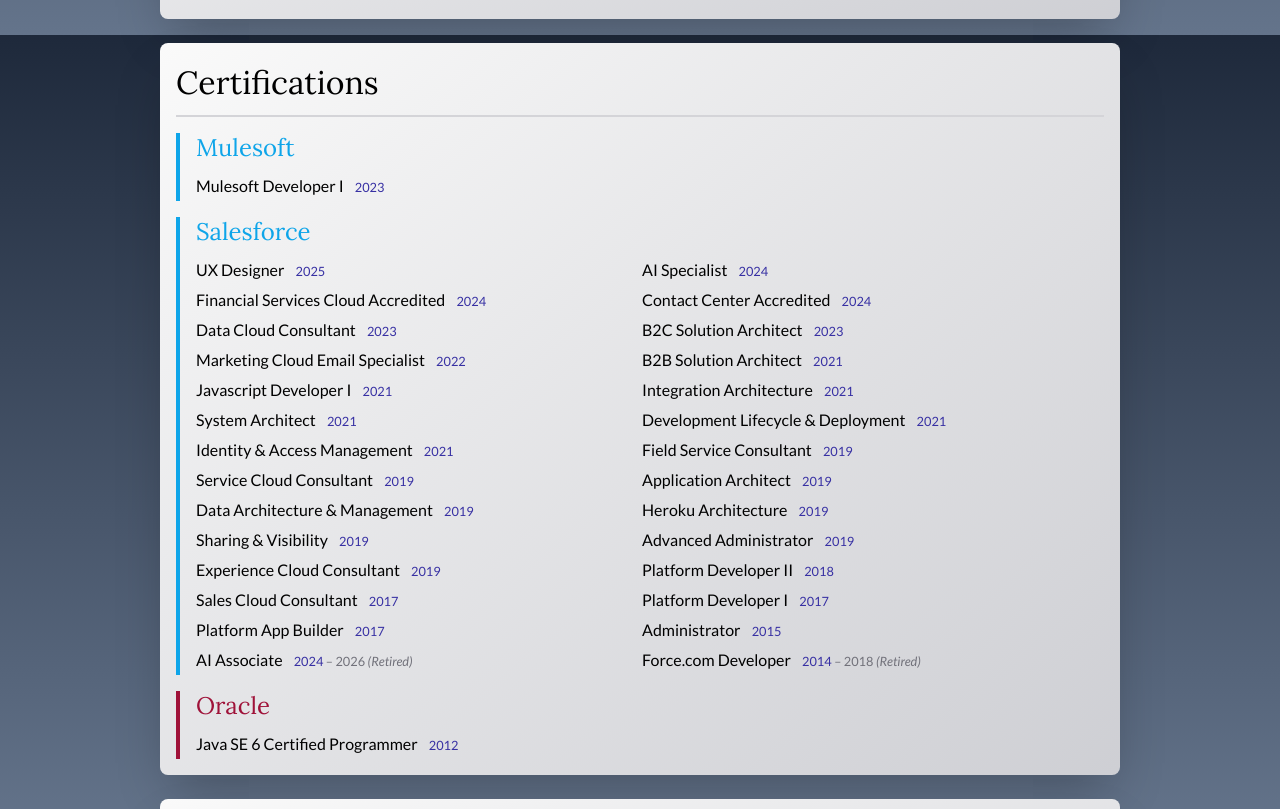
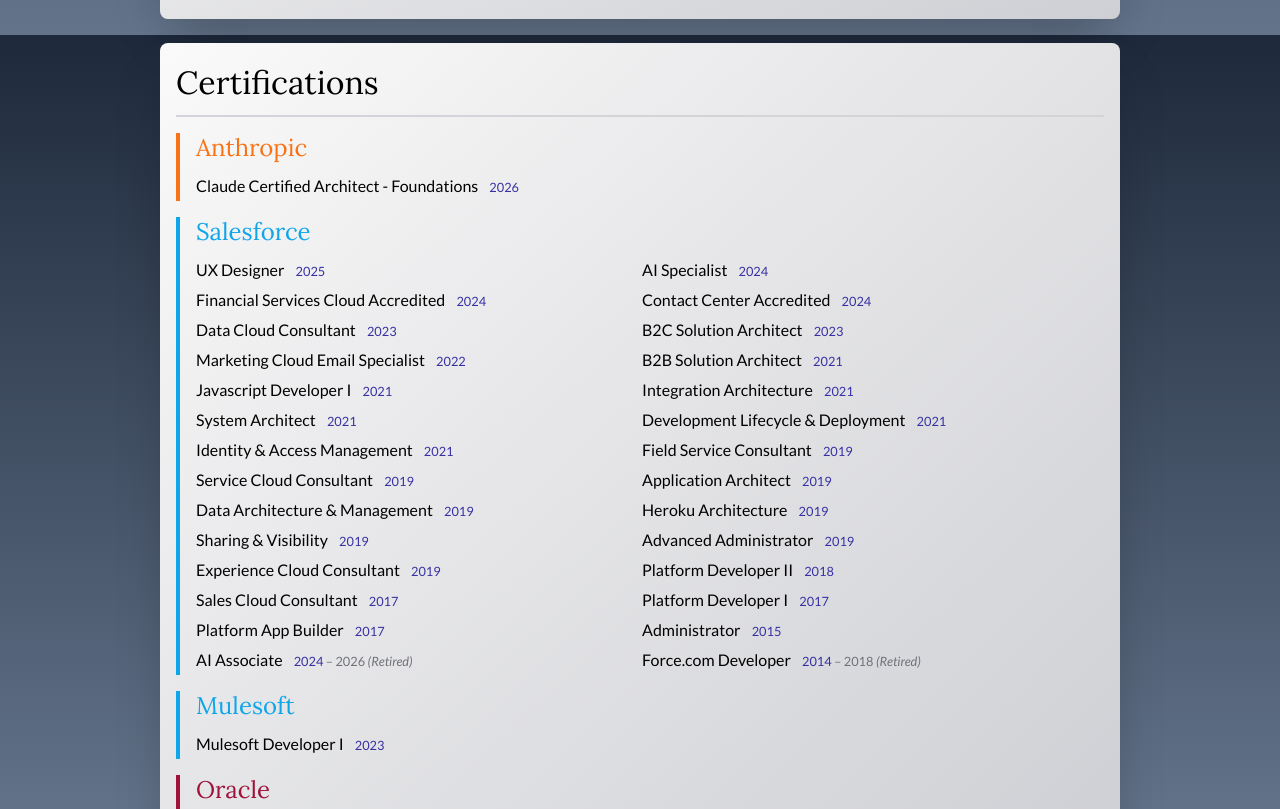
Before and after one commit to bconniff/bconniff.github.io, a SvelteKit app: page /resume in a window 1280 px wide. Shown: the part 1565-2374 px from the top of the page. Built offline with nearby package versions, Linux system fonts and the light colour scheme.

Commit message:
Add anthropic cert

```diff
--- a/src/routes/resume/data.js
+++ b/src/routes/resume/data.js
@@ -1,10 +1,10 @@
 export const authorities = [
   {
-    by: 'Mulesoft',
-    border: 'border-sky-500',
-    header: 'text-sky-500',
+    by: 'Anthropic',
+    border: 'border-orange-500',
+    header: 'text-orange-500',
     certs: [
-      { title: 'Mulesoft Developer I', startDate: '2023' },
+      { title: 'Claude Certified Architect - Foundations', startDate: '2026' },
     ]
   },
   {
@@ -40,6 +40,14 @@
       { title: 'Administrator', startDate: '2015' },
       { title: 'AI Associate', startDate: '2024', endDate: '2026', subtitle: 'Retired' },
       { title: 'Force.com Developer ', startDate: '2014', endDate: '2018', subtitle: 'Retired' },
+    ]
+  },
+  {
+    by: 'Mulesoft',
+    border: 'border-sky-500',
+    header: 'text-sky-500',
+    certs: [
+      { title: 'Mulesoft Developer I', startDate: '2023' },
     ]
   },
   {
```
